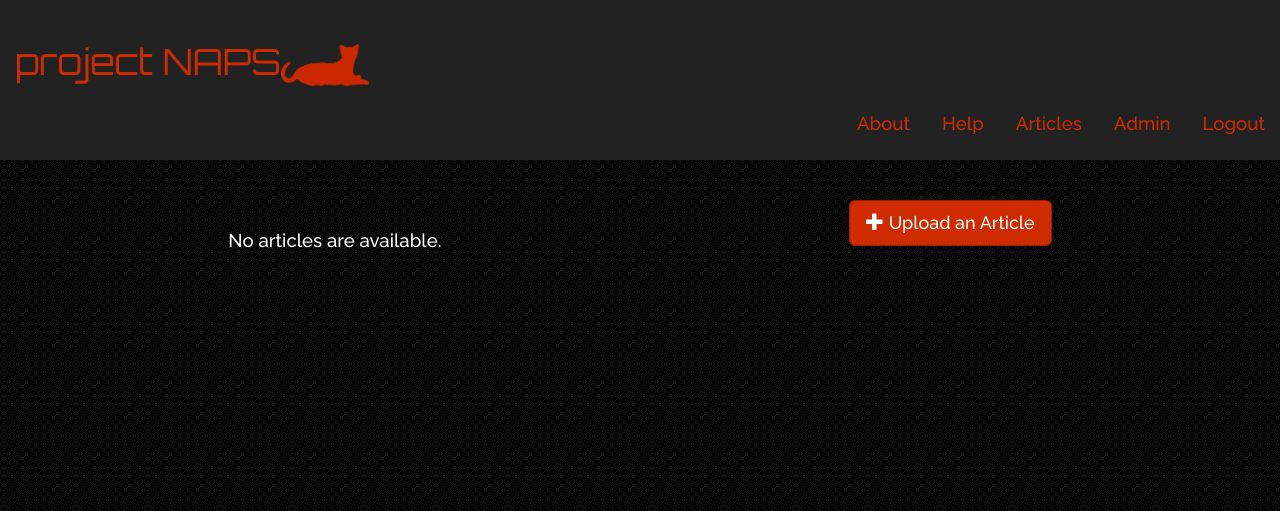
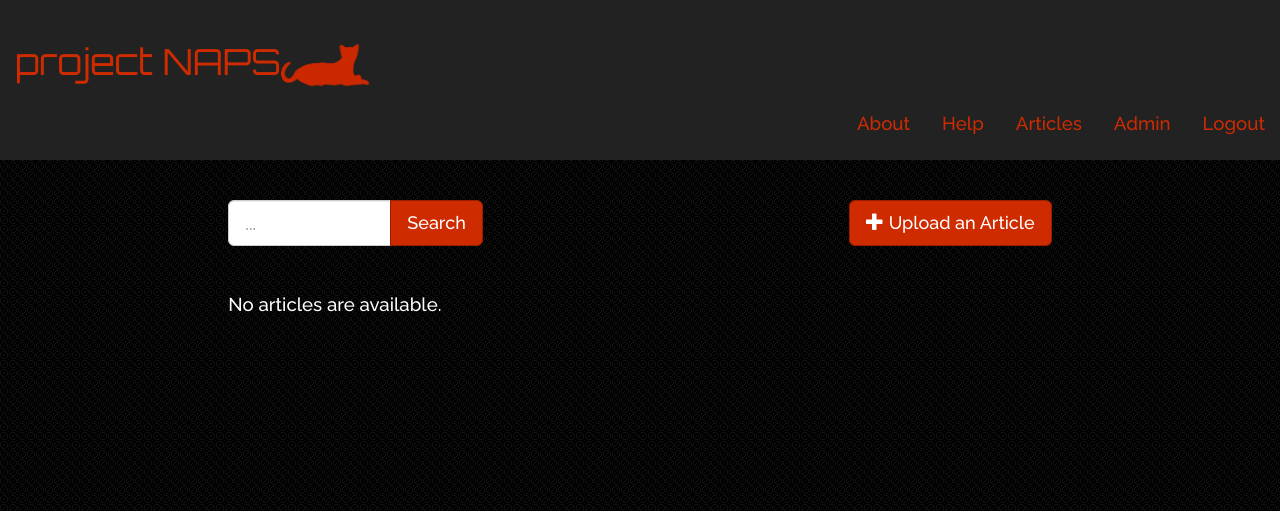
Before and after one commit to sean-tu/NAPS, a Django app: page /articles/ in a window 1280 px wide. Shown: the top 511 px of the page. Run offline with Django 3.2, Linux system fonts and the light colour scheme; the visitor is signed in with stand-in values (Sample User, id 1); data that the repository does not hold is empty; some libraries are stand-ins or nearby versions.

Commit message:
search form template

```diff
--- a/articles/templates/articles/article_list.html
+++ b/articles/templates/articles/article_list.html
@@ -1,7 +1,23 @@
 {% extends 'articles/base.html' %}
 
 {% block content %}
-	<a href="{% url 'upload_pdf' %}" class="btn btn-primary btn-lg pull-right"><span class="glyphicon glyphicon-plus" aria-hidden="true"></span> Upload an Article</a>
+	<div class="row">
+		<div class="col-md-4">
+			<form action="{% url 'search' %}">
+				<div class="input-group input-group-lg">
+
+			      <input type="text" name="q" class="form-control" placeholder="...">
+			      <span class="input-group-btn">
+			        <input type="submit" class="btn btn-primary" value="Search" />
+			      </span>
+
+			    </div><!-- /input-group -->
+			</form>
+    	</div><!-- /.col -->
+    	<div class="col-md-4 col-md-offset-4">
+			<a href="{% url 'upload_pdf' %}" class="btn btn-primary btn-lg pull-right"><span class="glyphicon glyphicon-plus" aria-hidden="true"></span> Upload an Article</a>
+		</div><!-- /.col -->
+	</div><!-- /.row -->
 	<br/>
 	{% if articles %}
 		{% for shortcat, longcat in categories %}
```
